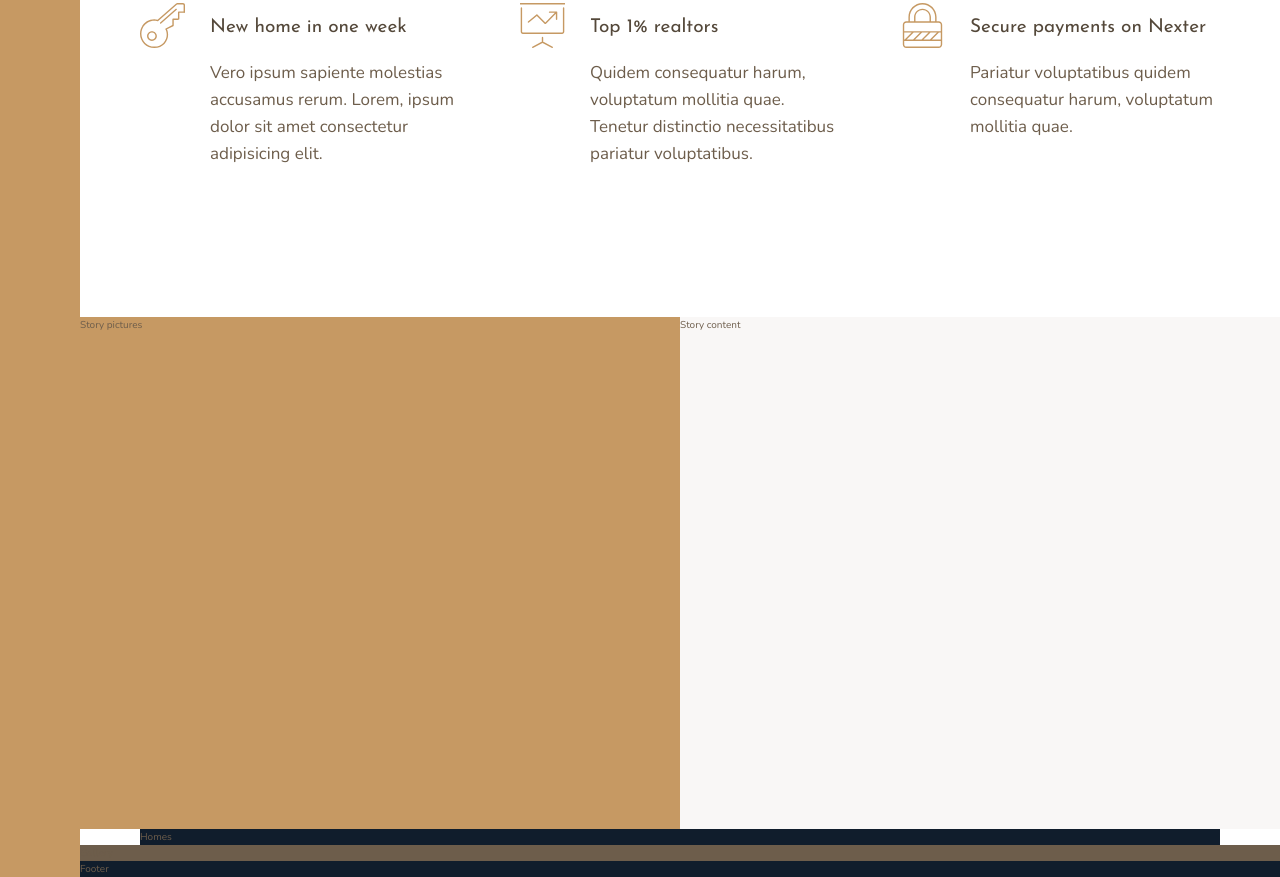
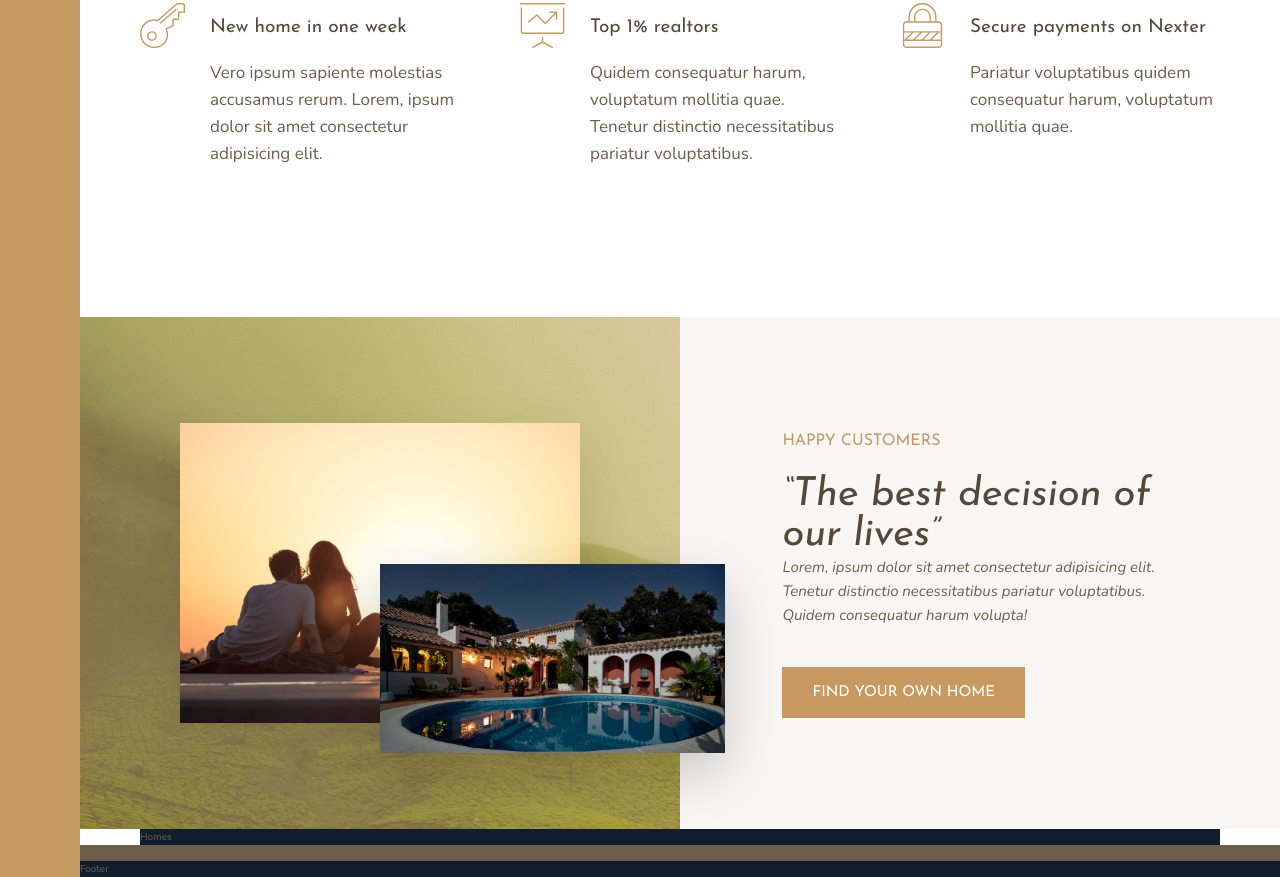
Before and after one commit to AlexRFarnes/nexter-project, a website: page index.html in a window 1280 px wide. Shown: the part 991-1868 px from the top of the page. Drawn offline with nearby package versions, Linux system fonts and the light colour scheme.

Commit message:
finish story section

```diff
--- a/index.html
+++ b/index.html
@@ -87,9 +87,27 @@
       </div>
     </section>
 
-    <div class="story__pictures">Story pictures</div>
+    <div class="story__pictures">
+      <img
+        src="img/story-1.jpeg"
+        alt="Couple enjoying the sundown"
+        class="story__img--1"
+      />
+      <img src="img/story-2.jpeg" alt="New house" class="story__img--2" />
+    </div>
 
-    <div class="story__content">Story content</div>
+    <div class="story__content">
+      <h3 class="heading-3 mb-sm">Happy Customers</h3>
+      <h2 class="heading-2 heading-2--dark">
+        &ldquo;The best decision of our lives&rdquo;
+      </h2>
+      <p class="story__text mb-lg">
+        Lorem, ipsum dolor sit amet consectetur adipisicing elit. Tenetur
+        distinctio necessitatibus pariatur voluptatibus. Quidem consequatur
+        harum volupta!
+      </p>
+      <button class="btn">Find your own home</button>
+    </div>
 
     <section class="homes">Homes</section>
 
--- a/sass/_story.scss
+++ b/sass/_story.scss
@@ -2,9 +2,56 @@
   &__pictures {
     background-color: $color-primary;
     grid-column: full-start / col-end 4;
+    background-image: linear-gradient(
+        rgba($color-primary, 0.5),
+        rgba($color-primary, 0.5)
+      ),
+      url(../img/back.jpg);
+
+    display: grid;
+    grid-template-columns: repeat(6, 1fr);
+    grid-template-rows: repeat(6, 1fr);
+    align-items: center;
   }
+
+  &__img--1 {
+    width: 100%;
+    grid-row: 2 / 6;
+    grid-column: 2 / 6;
+    box-shadow: 0 2rem 5rem rgba(0, 0, 0, 0.1);
+  }
+
+  &__img--2 {
+    // position: relative;
+    z-index: 2;
+    width: 115%;
+    grid-row: 4 / 6;
+    grid-column: 4 / 7;
+    box-shadow: 0 2rem 5rem rgba(0, 0, 0, 0.2);
+  }
+
   &__content {
     background-color: $color-grey-light-1;
     grid-column: col-start 5 / full-end;
+
+    padding: 6rem 8vw;
+
+    display: flex;
+    flex-direction: column;
+    justify-content: center;
+    align-items: flex-start;
+
+    /*
+    Grid variation for centering vertically
+    display: grid;
+    align-content: center;
+    justify-items: start;
+    */
+  }
+
+  &__text {
+    font-size: 1.5rem;
+    font-style: italic;
+    margin-bottom: 4rem;
   }
 }
--- a/sass/_typography.scss
+++ b/sass/_typography.scss
@@ -9,10 +9,22 @@
 
 .heading-2 {
   @extend %heading;
+  font-size: 4rem;
+  font-style: italic;
+  line-height: 1;
+  &--light {
+    color: $color-grey-light-1;
+  }
+  &--dark {
+    color: $color-grey-dark-1;
+  }
 }
 
 .heading-3 {
   @extend %heading;
+  font-size: 1.6rem;
+  color: $color-primary;
+  text-transform: uppercase;
 }
 
 .heading-4 {
@@ -20,9 +32,42 @@
   font-size: 1.9rem;
 
   &--light {
-      color: $color-grey-light-1;
+    color: $color-grey-light-1;
   }
   &--dark {
-      color: $color-grey-dark-1;
+    color: $color-grey-dark-1;
   }
 }
+
+.btn {
+  background-color: $color-primary;
+  color: #fff;
+  border: none;
+  border-radius: 0;
+  font-family: $font-display;
+  font-size: 1.5rem;
+  text-transform: uppercase;
+  padding: 1.8rem 3rem;
+  cursor: pointer;
+  transition: all 0.2s;
+
+  &:hover {
+    background-color: $color-primary-dark;
+  }
+}
+
+.mb-sm {
+  margin-bottom: 2rem;
+}
+
+.mb-md {
+  margin-bottom: 3rem;
+}
+
+.mb-lg {
+  margin-bottom: 4rem;
+}
+
+.mb-xl {
+  margin-bottom: 8rem;
+}
```
Also changed, not shown: css/style.css.
